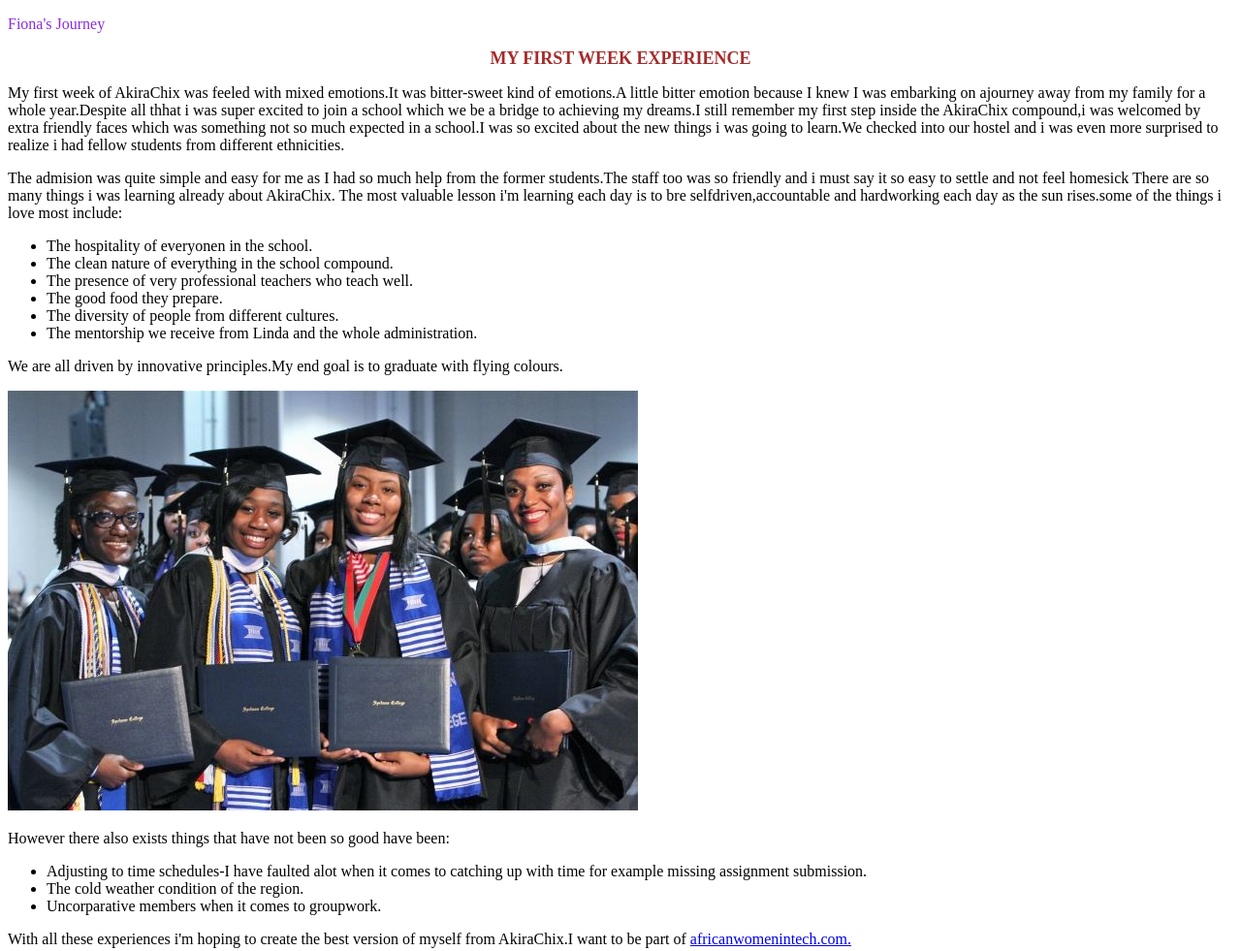
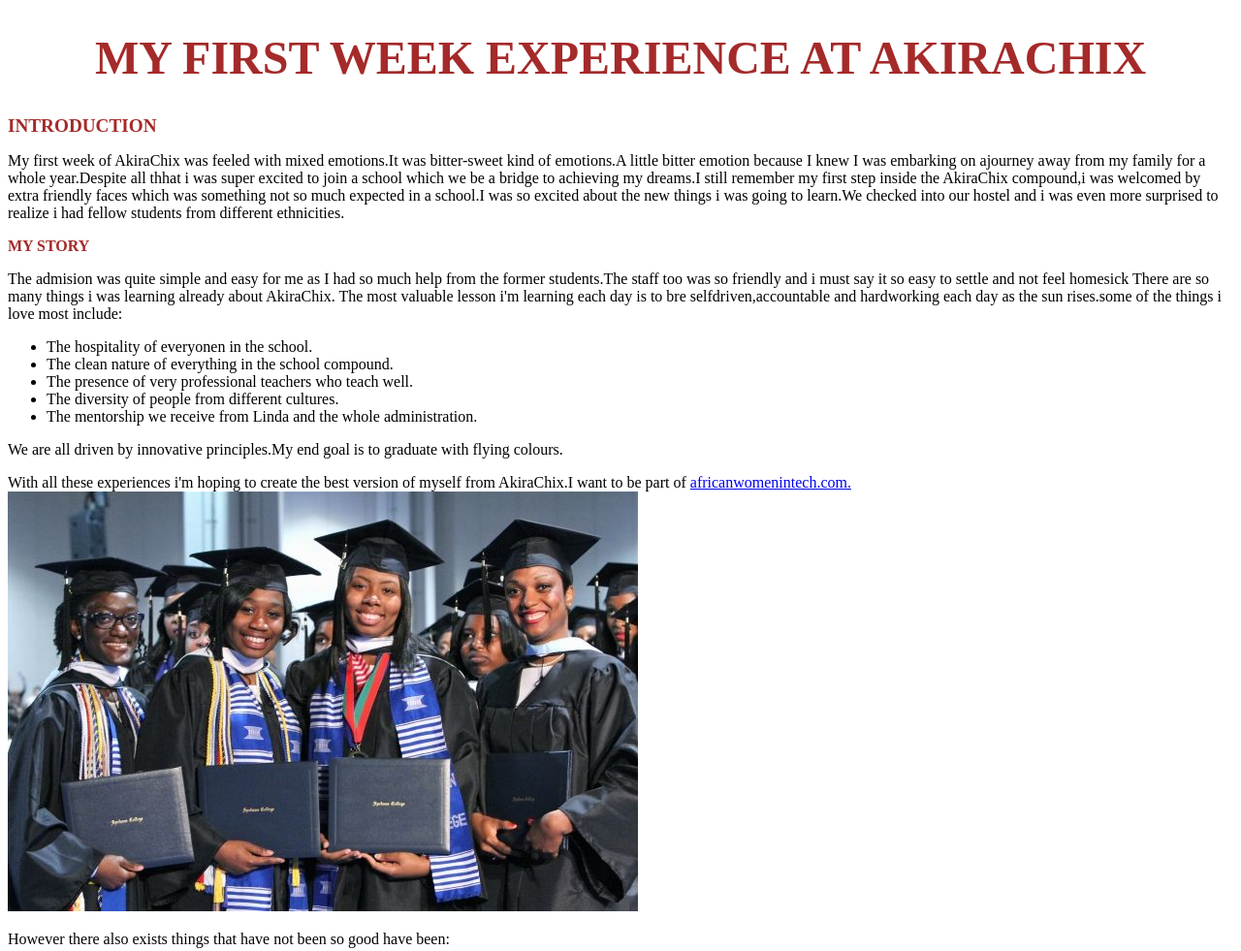
Before and after one commit to fionawesonga/Website, a plain HTML site: page index.html in a window 1280 px wide. Shown: the top 981 px of the page at 97% size. Drawn offline with Linux system fonts and the light colour scheme.

Commit message:
changed file name

```diff
--- a/Akirajourney.html
+++ b/index.html
@@ -4,20 +4,20 @@
     <meta charset="UTF-8">
     <meta name="viewport" content="width=device-width, initial-scale=1.0">
     <title>Week One In AkiraChix</title>
-</head><p style="color: blueviolet;">Fiona's Journey</p>
+</head>
 <body>
-    <h1 style="text-align: center;font-size: large;font-style: normal; color: brown;font-family: 'Times New Roman', Times, serif;">MY FIRST WEEK EXPERIENCE</h1>
-
+    <h1 style="text-align: center;font-size:xxx-large;font-style: normal; color: brown;font-family: 'Times New Roman', Times, serif;">MY FIRST WEEK EXPERIENCE AT AKIRACHIX</h1>
+    <h2 style="color: brown;font-size: larger;">INTRODUCTION</h2>
 <p> My first week of AkiraChix was feeled with mixed emotions.It was bitter-sweet kind of emotions.A little bitter emotion because I knew I was embarking on ajourney away from my family for a whole year.<span>Despite all thhat i  was super excited to join a school which we be a bridge to achieving my dreams.I still remember my first step inside the AkiraChix compound,i was welcomed by extra friendly faces which was something not so much expected in a school.I was so excited about the new things i was going to learn.We checked into our hostel and i was even more surprised to realize i had fellow students from different ethnicities.</span></p>
+<h3 style="font-family: 'Times New Roman', Times, serif;color: brown;font-size: medium;">MY STORY</h3>
 <span>The admision was quite simple and easy for me as I had so much help from the former students.The staff too was so friendly and i must say it so easy to settle and not feel homesick
 <span>There are so many things i was learning already about AkiraChix.
     <span>The most valuable lesson i'm learning each day is to bre selfdriven,accountable and hardworking each day as the sun rises.some of the things i love most include:</span>
-<ul> <li>The hospitality of everyonen in the school.</li><li>The clean nature of everything in the school compound.</li><li>The presence of very professional teachers who teach well.</li><li>The good food they prepare.</li><li>The diversity of people from different cultures.</li><li>The mentorship we receive from Linda and the whole administration.</li></ul>
-<P>We are all driven by innovative principles.My end goal is to graduate with flying colours.</P>
+<ul> <li>The hospitality of everyonen in the school.</li><li>The clean nature of everything in the school compound.</li><li>The presence of very professional teachers who teach well.</li><li>The diversity of people from different cultures.</li><li>The mentorship we receive from Linda and the whole administration.</li></ul>
+<P>We are all driven by innovative principles.My end goal is to graduate with flying colours.</P><p>With all these experiences i'm hoping to create the best version of myself from AkiraChix.I want to be part of <a href="https://africanwomenintech.com/">africanwomenintech.com.</a><br>
 <img src="IMAGES/251e1b5992b5ac13797edc62ae60fb27.jpg" alt="Graduation photos">
 <p>However there also exists things that have not been so good have been:</p>
 <ul><li>Adjusting to time schedules-I have faulted alot when it comes to catching up with time for example missing assignment submission.</li><li>The cold weather condition of the region.</li><li>Uncorparative members when it comes to groupwork.</li></ul>
-<p>With all these experiences i'm hoping to create the best version of myself from AkiraChix.I want to be part of <a href="https://africanwomenintech.com/">africanwomenintech.com.</a>
 
 </body>
 </html>
```
Also changed, not shown: 1 other file.
